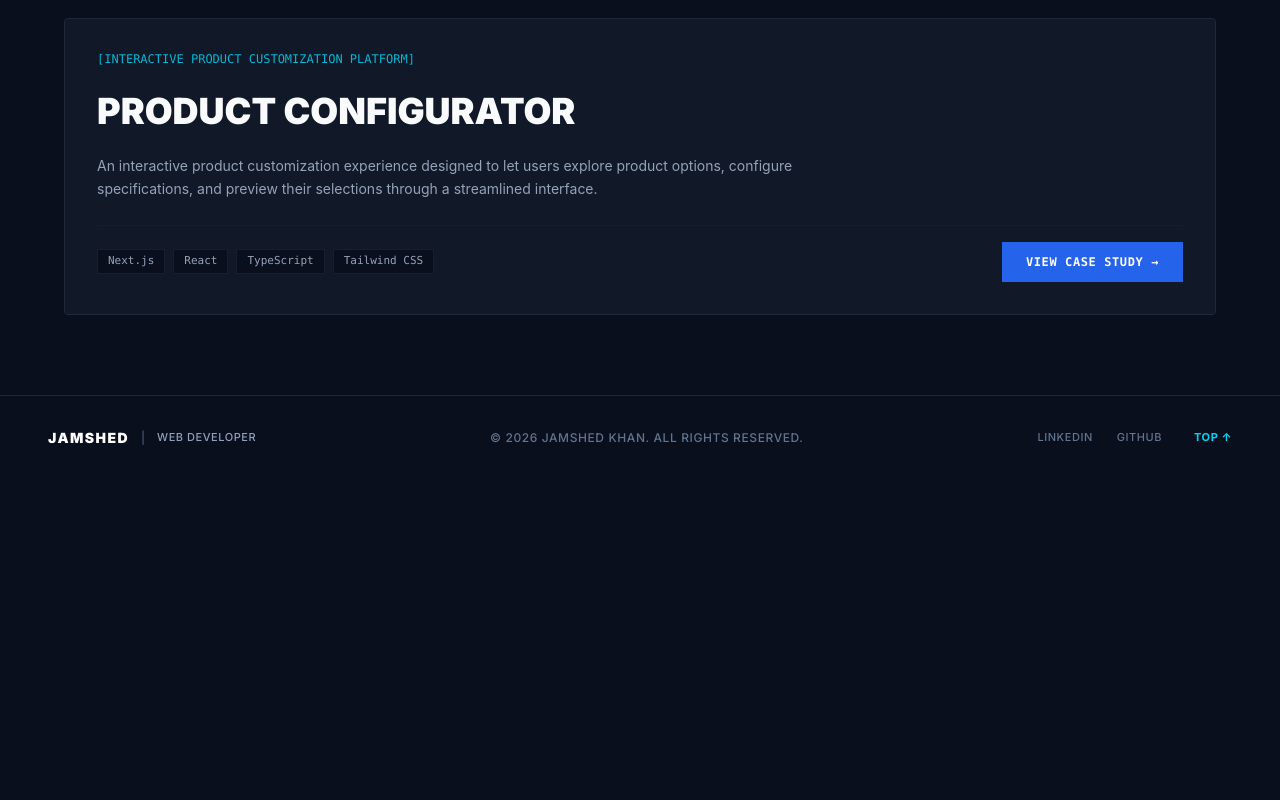
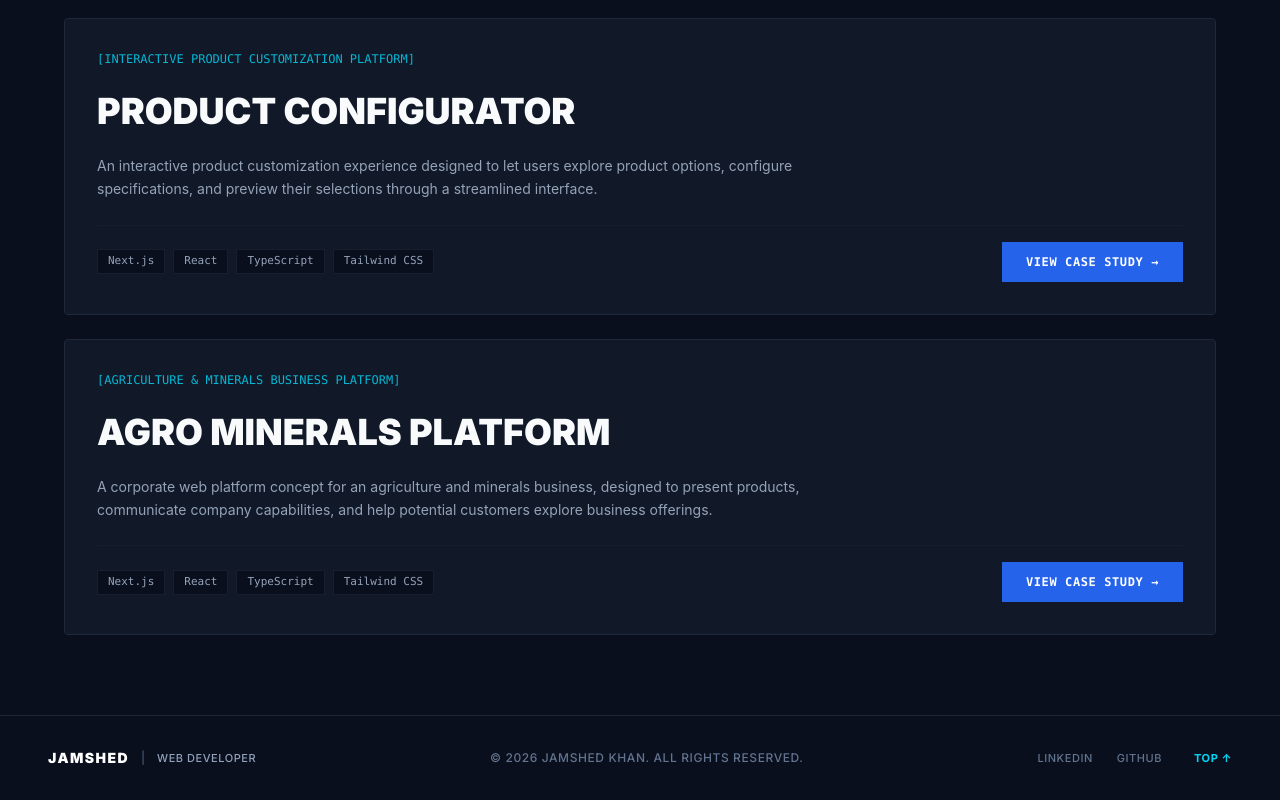
Before and after one commit to jamshed212/jamshedportfolio, a Next.js app: page /work in a window 1280 px wide. Shown: the part 3334-4134 px from the top of the page. Before the commit the page ends 3814 px from the top, so only its background shows below. Built offline with nearby package versions, Linux system fonts and the light colour scheme; a web font is replaced by a local one.

Commit message:
Add agro minerals platform case study

```diff
--- a/data/projects.ts
+++ b/data/projects.ts
@@ -348,5 +348,37 @@ metrics: [
     ],
     techStack: ["Next.js", "React", "TypeScript", "Tailwind CSS"],
     },
+"agro-minerals-platform": {
+  slug: "agro-minerals-platform",
+  title: "AGRO MINERALS PLATFORM",
+  category: "AGRICULTURE & MINERALS BUSINESS PLATFORM",
+  categorySlug: "corporate",
+  client: "Concept Project",
+  timeline: "3 Weeks",
+  overview:
+  "A corporate web platform concept for an agriculture and minerals business, designed to present products, communicate company capabilities, and help potential customers explore business offerings.",
+  seoDescription:
+  "Explore an Agro Minerals Platform website concept focused on corporate presentation, product discovery, responsive design, and clear business communication.",
+  problem:
+  "Businesses in the agriculture and minerals sector need a clear digital presence to showcase their offerings, communicate expertise, and help prospective customers find relevant information.",
+  solution:
+  "Developed a corporate website concept with structured content, clear navigation, responsive layouts, and dedicated sections for business offerings and customer inquiries.",
+  architectureHighlights: [
+  "Reusable components for consistent corporate page layouts",
+  "Structured content sections for business offerings",
+  "Responsive layouts for desktop, tablet, and mobile devices",
+  ],
+  keyFeatures: [
+  "Corporate Business Presentation",
+  "Agriculture and Minerals Product Information",
+  "Responsive Navigation and Page Layouts",
+  "Customer Inquiry Call to Action",
+  ],
+  metrics: [
+  "Responsive User Experience",
+  "Reusable Component Structure",
+  ],
+  techStack: ["Next.js", "React", "TypeScript", "Tailwind CSS"],
+  },
 
 };
```
Lines whose indentation alone changed are shown as unchanged.
